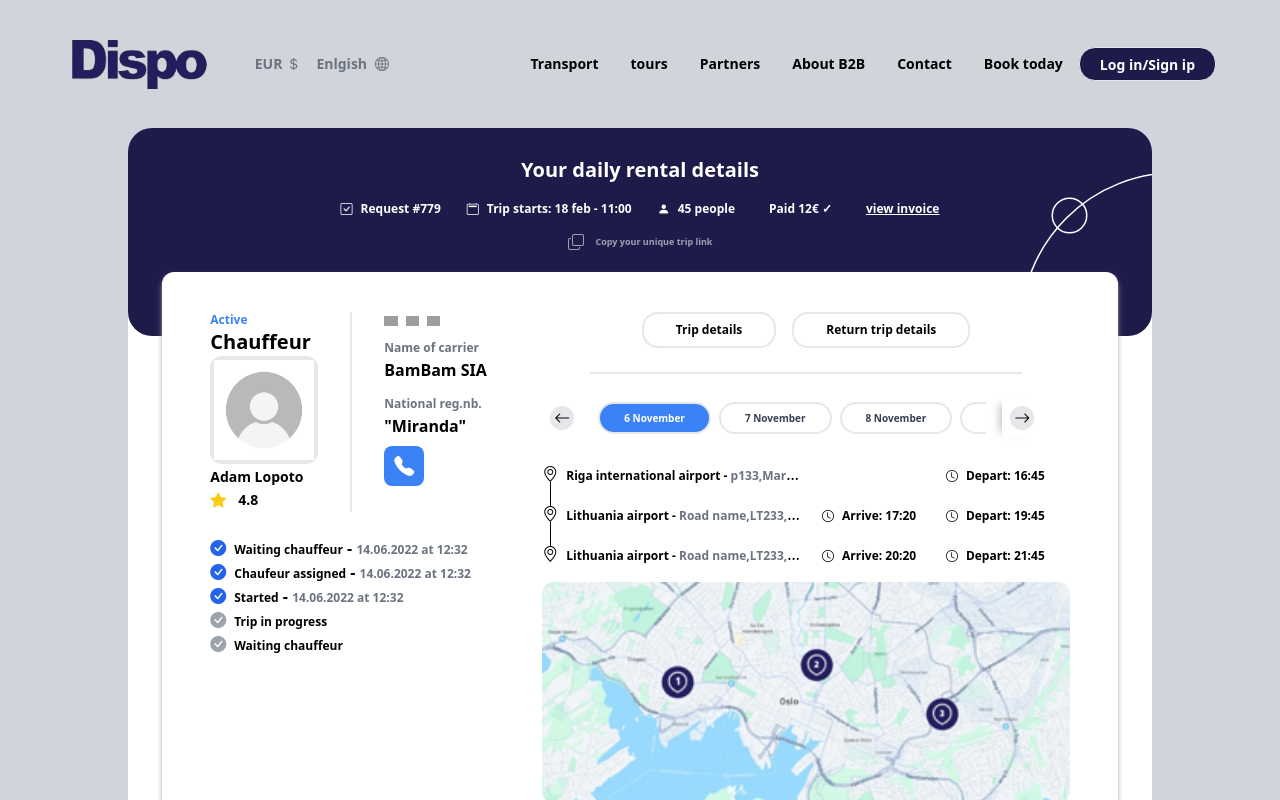
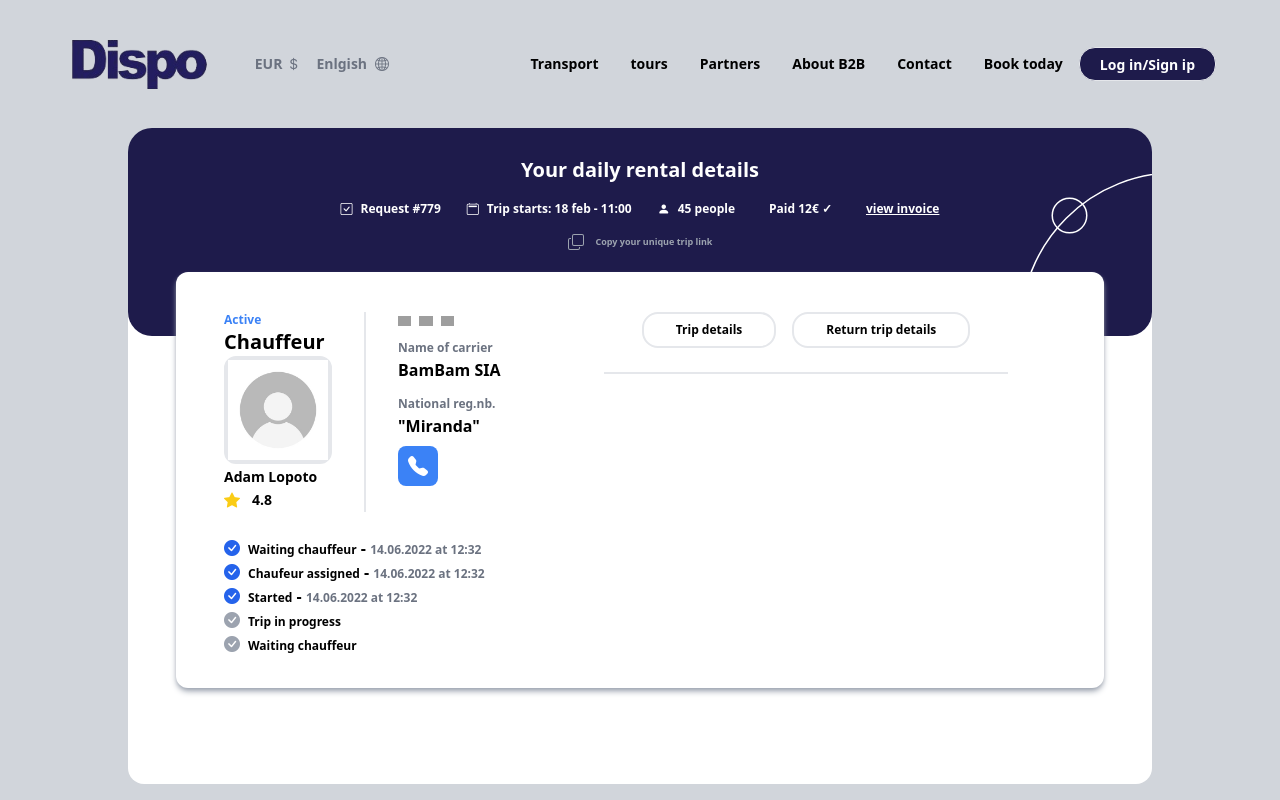
Before and after one commit to ErnestNeimanis/dispo, a Vue app: page /auth in a window 1280 px wide. Shown: the top 800 px of the page. Built offline with nearby package versions, Linux system fonts and the light colour scheme; grey boxes are pictures that could not be loaded.

Commit message:
trip and return trip details

```diff
--- a/src/components/rental-profile/RentalProfile.vue
+++ b/src/components/rental-profile/RentalProfile.vue
@@ -6,9 +6,15 @@ import TripMenu from './TripMenu.vue';
 import DateSlider from './trip-details/DateSlider.vue';
 import LocationDetails from './trip-details/LocationDetails.vue';
 import Map from './trip-details/Map.vue';
+import TripDetails from './trip-details/TripDetails.vue';
+import ReturnTripDetails from './return-trip-details/ReturnTripDetails.vue';
+import { useRoute } from 'vue-router';
+
+const route = useRoute();
 </script>
 <template>
-    <div class="flex justify-center flex-wrap h-full min-w-[400px]   px-12 py-8 pt-10 bg-white shadow-md shadow-gray-400 rounded-xl ">
+    <div
+        class="flex justify-center flex-wrap h-full min-w-[400px]   px-12 py-8 pt-10 bg-white shadow-md shadow-gray-400 rounded-xl ">
         <div class="flex flex-col flex-wrap w-1/3 min-w-[300px] mr-8">
             <div class="flex   gap-8 ">
                 <UserProfile class="border-r-2 pr-8" />
@@ -19,13 +25,9 @@ import Map from './trip-details/Map.vue';
             </div>
         </div>
         <div class=" min-w-[500px]">
-
-                <TripMenu class="- " />
-
-
-            <DateSlider class="mt-6" />
-            <LocationDetails class="mt-6"  />
-            <Map  />
+            <TripMenu class="- " />
+            <TripDetails v-if="route.query.details == 'trip-details'" />
+            <ReturnTripDetails v-else-if="route.query.details == 'return-trip-details'" />
         </div>
     </div>
 </template>
--- a/src/components/rental-profile/TripMenu.vue
+++ b/src/components/rental-profile/TripMenu.vue
@@ -16,7 +16,7 @@ const route = useRoute();
                     details</button>
             </RouterLink>
 
-            <RouterLink :to="{ path: '/booking', query: { details: 'return-details' } }">
+            <RouterLink :to="{ path: '/booking', query: { details: 'return-trip-details' } }">
                 <button :class="{ 'bg-blue-950 text-white': route.query.details == 'return-details' }"
                     class="px-8 py-2 text-xs font-bold rounded-2xl border-2 hover:bg-blue-950 hover:text-white">Return trip
                     details</button>
--- /dev/null
+++ b/src/components/rental-profile/return-trip-details/ReturnTripDetails.vue
@@ -0,0 +1,10 @@
+<script setup lang="ts">
+
+</script>
+<template>
+
+<div>
+    <h1>Return trip details</h1>
+</div>
+
+</template>
```
Also changed, not shown: src/components/rental-profile/trip-details/TripDetails.vue (+3 -4 lines).
